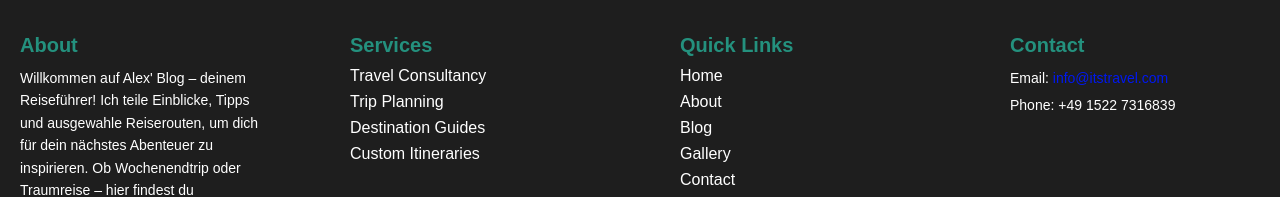
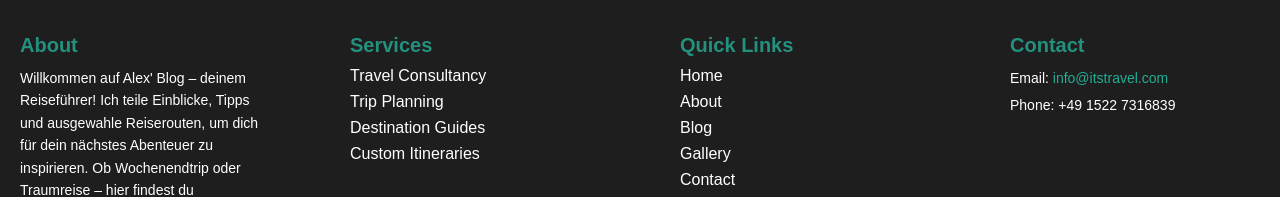
Before and after one commit to BlessingLuphahla/blog-app-ui, a React (Create React App) app: page / in a window 1280 px wide. In both pictures the pointer is over the link "info@itstravel.com". Shown: the part 1338-1535 px from the top of the page. Built offline with nearby package versions, Linux system fonts and the light colour scheme; no server answers.

Commit message:
Update footer.css

```diff
--- a/src/pages/footer/footer.css
+++ b/src/pages/footer/footer.css
@@ -68,7 +68,7 @@
 }
 
 .footerContact a:hover {
-  color: #0018f0;
+  color: #21ad96;
 }
 
 .footerText {
```
